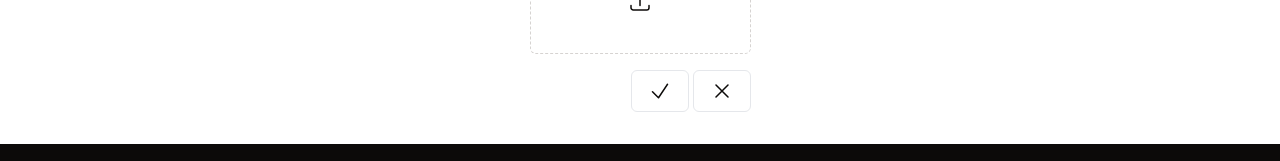
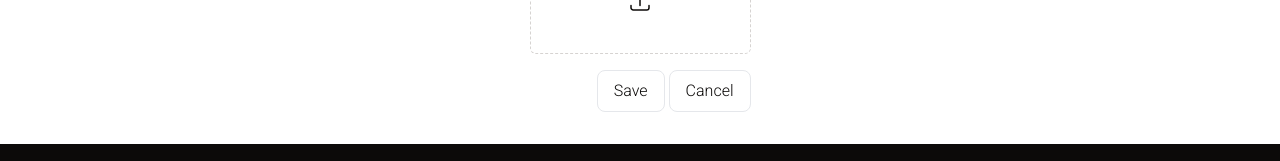
Before and after one commit to Eriklps/image-stock-front, a Next.js app: page /form in a window 1280 px wide. Shown: the part 424-585 px from the top of the page. Built offline with nearby package versions, Linux system fonts and the light colour scheme.

Commit message:
Created user session and session validation

```diff
--- a/src/app/form/page.tsx
+++ b/src/app/form/page.tsx
@@ -1,6 +1,6 @@
 'use client'
 
-import { RenderIf, Template, useNotification } from "@/components";
+import { RenderIf, Template, Button, InputText, useNotification } from "@/components";
 import Link from 'next/link';
 import { useFormik } from "formik";
 import { useState } from "react";
@@ -54,9 +54,8 @@ export default function FormPage() {
                 <form onSubmit={formik.handleSubmit}>
                     <div className="grid grid-cols-1">
                         <label className="block text-lg font-medium leading-6 text-stone-950">Name: *</label>
-                        <input className='border px-5 py-2 rounded-lg text-stone-950'
+                        <InputText
                                id="name"
-                               type="text"
                                onChange={formik.handleChange}
                                value={formik.values.name}
                                placeholder="Type image name" />
@@ -67,7 +66,6 @@ export default function FormPage() {
                         <label className="block text-lg font-medium leading-6 text-stone-950">Tags: *</label>
                         <input className='border px-5 py-2 rounded-md text-stone-950'
                                id="tags"
-                               type="text"
                                onChange={formik.handleChange}
                                value={formik.values.tags}
                                placeholder="Type tags comma separated" />
@@ -101,23 +99,10 @@ export default function FormPage() {
                     </div>
 
                     <div className="mt-4 flex items-center justify-end gap-x-1">
-                        <button type="submit" className='border px-4 py-2 rounded-md text-stone-950'>
-                            <span>
-                                <svg xmlns="http://www.w3.org/2000/svg" fill="none" viewBox="0 0 24 24" stroke-width="1.5" stroke="currentColor" className="w-6 h-6">
-                                    <path stroke-linecap="round" stroke-linejoin="round" d="m4.5 12.75 6 6 9-13.5" />
-                                </svg>
-                            </span>
-                        </button>
-
-                        <button className='border px-4 py-2 rounded-md text-stone-950'>
-                            <Link href="/gallery">
-                            <span>
-                                <svg xmlns="http://www.w3.org/2000/svg" fill="none" viewBox="0 0 24 24" stroke-width="1.5" stroke="currentColor" className="w-6 h-6">
-                                    <path stroke-linecap="round" stroke-linejoin="round" d="M6 18 18 6M6 6l12 12" />
-                                </svg>
-                            </span>
-                            </Link>
-                        </button>
+                        <Button type='submit' label='Save' />
+                        <Link href="/gallery">
+                            <Button type='button' label='Cancel' />
+                        </Link>
                     </div>
                 </form>
             </section>
--- a/src/components/button/Button.tsx
+++ b/src/components/button/Button.tsx
@@ -1,11 +1,12 @@
 interface ButtonProps {
-    color?: string;
+    style?: string;
     label?: string;
     onClick?: (event: any) => void;
+    type?: "submit" | "button" | "reset" | undefined
 }
 
 export const Button: React.FC<ButtonProps> = ({
-    onClick, color, label
+    onClick, label
 } : ButtonProps) => {
     return (
         <button className={`border px-4 py-2 rounded-lg text-stone-950`} onClick={onClick}>
```
Also changed, not shown: src/resources/user/authentication.service.ts (+27 -2 lines).
